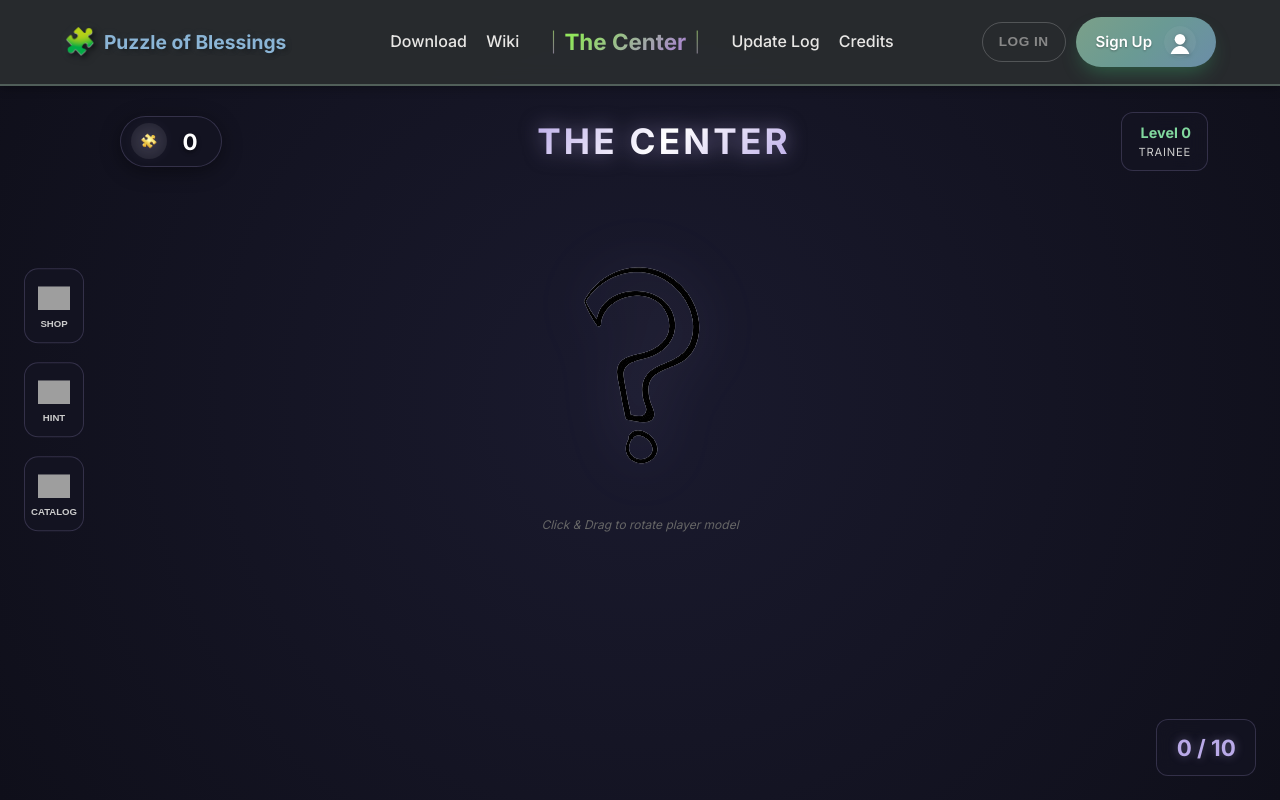
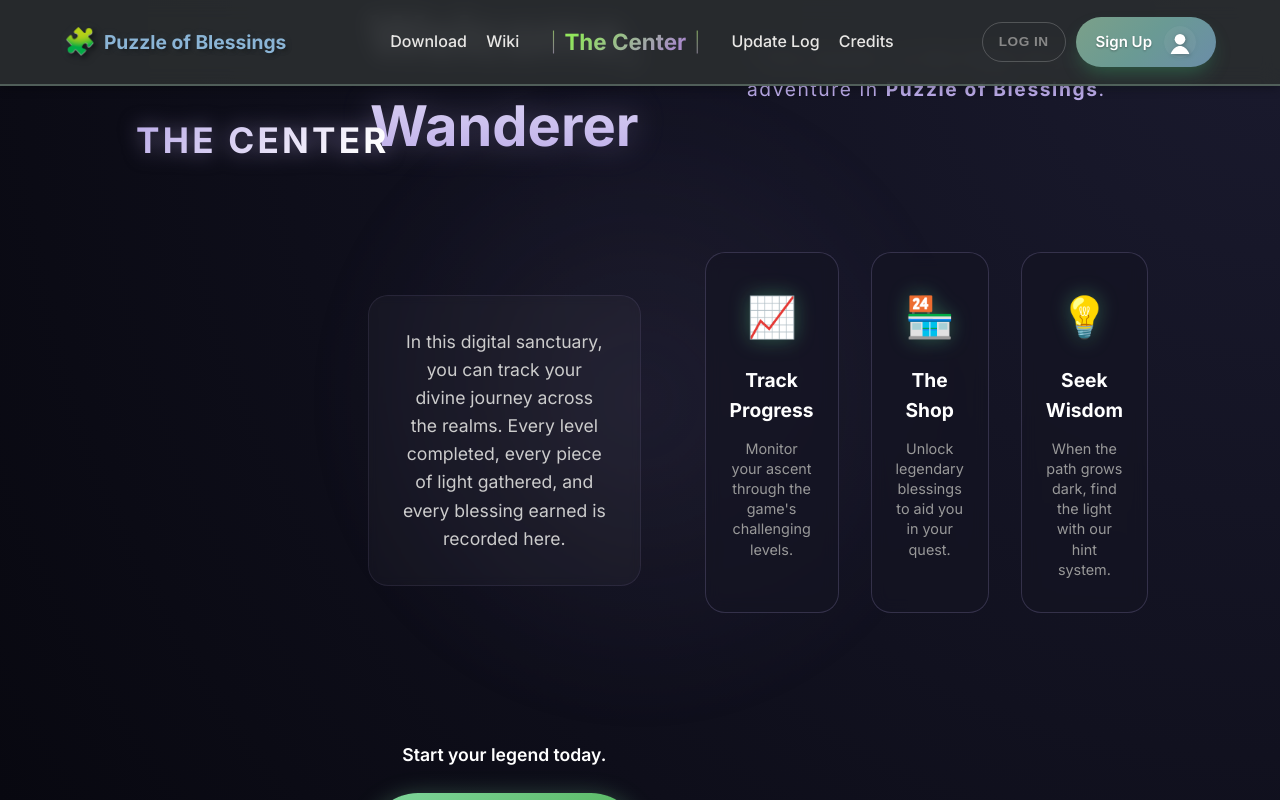
Before and after one commit to SalvadorMilaFilipe/WebsitePuzzleofBlessings, a React (Vite) app: page /centro in a window 1280 px wide. Built offline with nearby package versions, Linux system fonts and the light colour scheme; grey boxes are pictures that could not be loaded.

Commit message:
Alteracoes Website 24/03/2026 - Criacao de Tela do The Center quando nao loggado e atualizacao de nivel do jogador  no site (no The Center)

```diff
--- a/css/centro.css
+++ b/css/centro.css
@@ -275,9 +275,175 @@
     font-size: 1.5rem;
 }
 
+/* --- GUEST VIEW / UNAUTHENTICATED STATE --- */
+.centro-main.guest-view {
+    background: radial-gradient(circle at top right, #1a1a2e 0%, #080810 100%);
+    display: flex;
+    align-items: center;
+    justify-content: center;
+}
+
+.guest-container {
+    max-width: 1200px;
+    margin: 0 auto;
+    display: flex;
+    flex-direction: column;
+    align-items: center;
+    justify-content: center;
+}
+
+.guest-hero {
+    margin-top: 10rem;
+    animation: fadeInScale 1s cubic-bezier(0.2, 0.8, 0.2, 1);
+    text-align: center;
+    max-width: 800px;
+    z-index: 5;
+}
+
+.hero-welcome {
+    font-size: 3.5rem;
+    font-weight: 900;
+    margin-bottom: 1rem;
+    background: linear-gradient(to bottom, #ffffff, #baaae8);
+    -webkit-background-clip: text;
+    background-clip: text;
+    -webkit-text-fill-color: transparent;
+    filter: drop-shadow(0 0 15px rgba(186, 170, 232, 0.3));
+}
+
+.hero-tagline {
+    font-size: 1.2rem;
+    color: #baaae8;
+    margin-bottom: 2rem;
+    letter-spacing: 0.1rem;
+}
+
+.center-explanation {
+    background: rgba(255, 255, 255, 0.03);
+    border: 1px solid rgba(186, 170, 232, 0.1);
+    padding: 2rem;
+    border-radius: 20px;
+    margin-bottom: 3rem;
+    backdrop-filter: blur(5px);
+}
+
+.center-explanation p {
+    font-size: 1.1rem;
+    line-height: 1.6;
+    color: #ccc;
+    margin: 0;
+}
+
+.guest-features {
+    display: grid;
+    grid-template-columns: repeat(3, 1fr);
+    gap: 2rem;
+    margin-bottom: 4rem;
+}
+
+.feature-card {
+    background: var(--glass-bg);
+    border: 1px solid var(--glass-border);
+    padding: 2rem 1.5rem;
+    border-radius: 20px;
+    transition: all 0.4s ease;
+}
+
+.feature-card:hover {
+    transform: translateY(-10px);
+    border-color: #baaae8;
+    box-shadow: 0 10px 30px rgba(186,170,232,0.15);
+}
+
+.feature-icon {
+    font-size: 2.5rem;
+    margin-bottom: 1rem;
+}
+
+.feature-card h3 {
+    font-size: 1.2rem;
+    margin-bottom: 0.8rem;
+    color: #fff;
+}
+
+.feature-card p {
+    font-size: 0.9rem;
+    color: #999;
+    line-height: 1.4;
+}
+
+.guest-cta {
+    display: flex;
+    flex-direction: column;
+    align-items: center;
+    gap: 1.5rem;
+}
+
+.cta-text {
+    font-size: 1.1rem;
+    color: #fff;
+    font-weight: 600;
+}
+
+.install-btn {
+    background: linear-gradient(135deg, #81D89E 0%, #4CAF50 100%);
+    color: #000;
+    border: none;
+    padding: 1.2rem 3rem;
+    border-radius: 50px;
+    font-size: 1.2rem;
+    font-weight: 800;
+    text-transform: uppercase;
+    letter-spacing: 0.1rem;
+    cursor: pointer;
+    transition: all 0.3s ease;
+    box-shadow: 0 5px 25px rgba(129, 216, 158, 0.4);
+}
+
+.install-btn:hover {
+    transform: scale(1.05);
+    box-shadow: 0 8px 35px rgba(129, 216, 158, 0.6);
+    filter: brightness(1.1);
+}
+
+.cta-sub {
+    font-size: 0.9rem;
+    color: #666;
+}
+
+.guest-background-effect {
+    position: absolute;
+    top: 50%;
+    left: 50%;
+    transform: translate(-50%, -50%);
+    width: 600px;
+    height: 600px;
+    background: radial-gradient(circle, rgba(186, 170, 232, 0.1) 0%, transparent 70%);
+    z-index: 1;
+    pointer-events: none;
+    animation: pulseGlow 10s infinite alternate;
+}
+
+@keyframes fadeInScale {
+    from { opacity: 0; transform: scale(0.95); }
+    to { opacity: 1; transform: scale(1); }
+}
+
+@keyframes pulseGlow {
+    from { opacity: 0.4; transform: translate(-50%, -50%) scale(1); }
+    to { opacity: 0.8; transform: translate(-50%, -50%) scale(1.2); }
+}
+
+/* Responsiveness for guest view */
+@media (max-width: 900px) {
+    .guest-features { grid-template-columns: 1fr; gap: 1rem; }
+    .hero-welcome { font-size: 2.5rem; }
+}
+
 /* Responsiveness for small heights */
 @media (max-height: 700px) {
     .centro-title { font-size: 1.8rem; }
     .player-render { max-height: 50vh; }
     .icon-btn { height: 65px; width: 55px; }
+    .guest-hero { margin-top: 6rem; }
 }
--- a/src/pages/Centro.jsx
+++ b/src/pages/Centro.jsx
@@ -38,7 +38,7 @@ function Centro() {
     }
   }, [])
 
-  // 2. Fetch Currency Data
+  // 2. Fetch Data (Currency and Level)
   useEffect(() => {
     const fetchData = async () => {
       if (!userProfile?.pl_id) return
@@ -47,7 +47,7 @@ function Centro() {
         setLoading(true)
         setError(null)
 
-        // Fetch Currency Data (Using actual Supabase column names: cur_ammount, cur_pl_id)
+        // A. Fetch Currency Data
         let { data: cData, error: cError } = await supabase
           .from('currency')
           .select('*')
@@ -56,7 +56,7 @@ function Centro() {
 
         if (cError) throw cError
 
-        // If no record exists, create one for the player
+        // If no record exists, create one
         if (!cData) {
           const { data: newData, error: insertError } = await supabase
             .from('currency')
@@ -64,23 +64,46 @@ function Centro() {
             .select()
             .single()
 
-          if (insertError) {
-            console.warn("Could not auto-create currency record.", insertError)
-          } else {
-            cData = newData
-          }
+          if (!insertError) cData = newData
         }
 
         if (cData) {
           setCurrencyData({
             amount: cData.cur_ammount || 0,
-            collected_lv: cData.collected_lv || 0, // Fallback if these don't exist yet
+            collected_lv: cData.collected_lv || 0,
             max_per_lv: cData.max_per_lv || 10
           })
         }
 
-        // Fetch Player Level Info (Placeholder Level 0)
-        setPlayerLevel({ id: 0, name: 'Genesis Field' })
+        // B. Fetch Player Level Info from the latest save
+        // We join with session to filter by player ID, and join with level to get the name
+        const { data: latestSave, error: saveError } = await supabase
+          .from('save')
+          .select(`
+            sv_level_id,
+            level:level (
+              lv_name
+            ),
+            session!inner (
+              ss_player_id
+            )
+          `)
+          .eq('session.ss_player_id', userProfile.pl_id)
+          .order('sv_updated_at', { ascending: false })
+          .limit(1)
+          .maybeSingle()
+
+        if (saveError) console.warn("Error fetching level from save:", saveError)
+
+        if (latestSave) {
+          setPlayerLevel({
+            id: latestSave.sv_level_id || 0,
+            name: latestSave.level?.lv_name || 'Genesis Field'
+          })
+        } else {
+          // Fallback if no save exists yet
+          setPlayerLevel({ id: 0, name: 'Genesis Field' })
+        }
 
       } catch (err) {
         console.error('Error fetching center data:', err)
@@ -92,7 +115,7 @@ function Centro() {
 
     if (!authLoading && userProfile) {
       fetchData()
-      const interval = setInterval(() => fetchData(), 5000)
+      const interval = setInterval(() => fetchData(), 10000) // Slightly longer interval (10s)
       return () => clearInterval(interval)
     }
   }, [userProfile, authLoading])
@@ -119,30 +142,24 @@ function Centro() {
     }, 1000)
   }
 
-  // Functional: Buy Blessing (Updated with explicit date handling)
+  // Functional: Buy Blessing
   const buyBlessing = async (blessingId) => {
     if (!userProfile?.pl_id) return;
 
     try {
-      // Getting current date in YYYY-MM-DD format (Standard SQL Date)
       const now = new Date();
       const dateStr = now.toISOString().split('T')[0];
 
       const { error: buyErr } = await supabase
-        .from('player_blessing') // Updated from jogador_bencao
+        .from('player_blessing')
         .insert([{
           pl_id: userProfile.pl_id,
           bl_id: blessingId,
-          date_obtained: dateStr // Explicitly setting the date (DD, MM, YYYY format stored in DB)
+          date_obtained: dateStr
         }]);
 
       if (buyErr) throw buyErr;
-
-      // After purchase, we can update the local state or show feedback
       alert("Blessing obtained successfully!");
-
-      // Optionally refresh the currency display or blessings catalog
-      // fetchData();
 
     } catch (err) {
       console.error("Error buying blessing:", err);
@@ -160,6 +177,60 @@ function Centro() {
   const progressColorClass = isProgressComplete ? 'progress-gold' : 'progress-standard'
 
   if (authLoading) return <div className="centro-loading-screen">Authenticating...</div>
+
+  // Guest View / Unauthenticated State
+  if (!userProfile) {
+    return (
+      <main className="centro-main guest-view">
+        <div className="centro-container guest-container">
+          <header className="centro-header quest-header">
+             <div className="header-center">
+                <h1 className="centro-title">The Center</h1>
+             </div>
+          </header>
+
+          <section className="guest-hero">
+             <div className="hero-content">
+                <h2 className="hero-welcome">Welcome, Wanderer</h2>
+                <p className="hero-tagline">"The Center" is the heart of your adventure in <strong>Puzzle of Blessings</strong>.</p>
+
+                <div className="center-explanation">
+                  <p>In this digital sanctuary, you can track your divine journey across the realms. Every level completed, every piece of light gathered, and every blessing earned is recorded here.</p>
+                </div>
+
+                <div className="guest-features">
+                  <div className="feature-card">
+                    <div className="feature-icon">📈</div>
+                    <h3>Track Progress</h3>
+                    <p>Monitor your ascent through the game's challenging levels.</p>
+                  </div>
+                  <div className="feature-card">
+                    <div className="feature-icon">🏪</div>
+                    <h3>The Shop</h3>
+                    <p>Unlock legendary blessings to aid you in your quest.</p>
+                  </div>
+                  <div className="feature-card">
+                    <div className="feature-icon">💡</div>
+                    <h3>Seek Wisdom</h3>
+                    <p>When the path grows dark, find the light with our hint system.</p>
+                  </div>
+                </div>
+
+                <div className="guest-cta">
+                  <p className="cta-text">Start your legend today.</p>
+                  <button className="install-btn" onClick={() => window.location.href = '/download'}>
+                    Install Puzzle of Blessings
+                  </button>
+                  <p className="cta-sub">Already playing? Please log in to view your dashboard.</p>
+                </div>
+             </div>
+          </section>
+
+          <div className="guest-background-effect"></div>
+        </div>
+      </main>
+    )
+  }
 
   return (
     <main className="centro-main">
```
